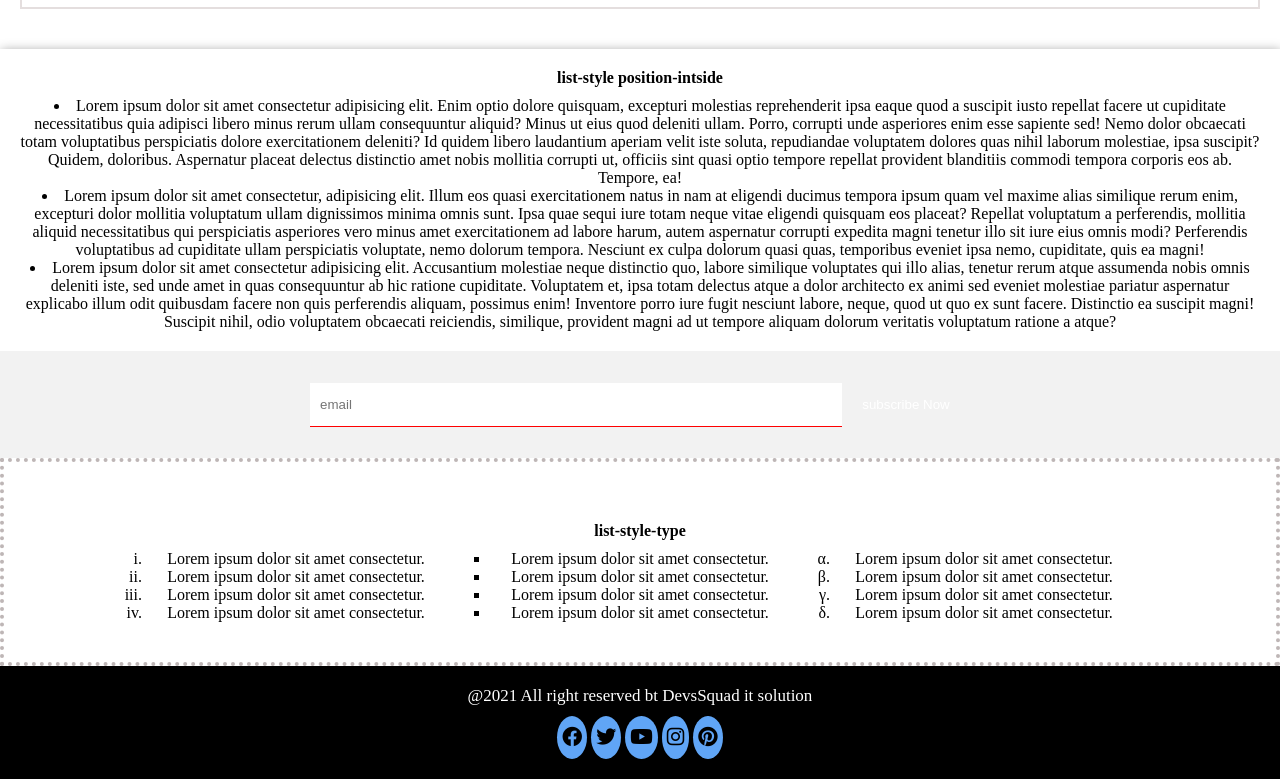
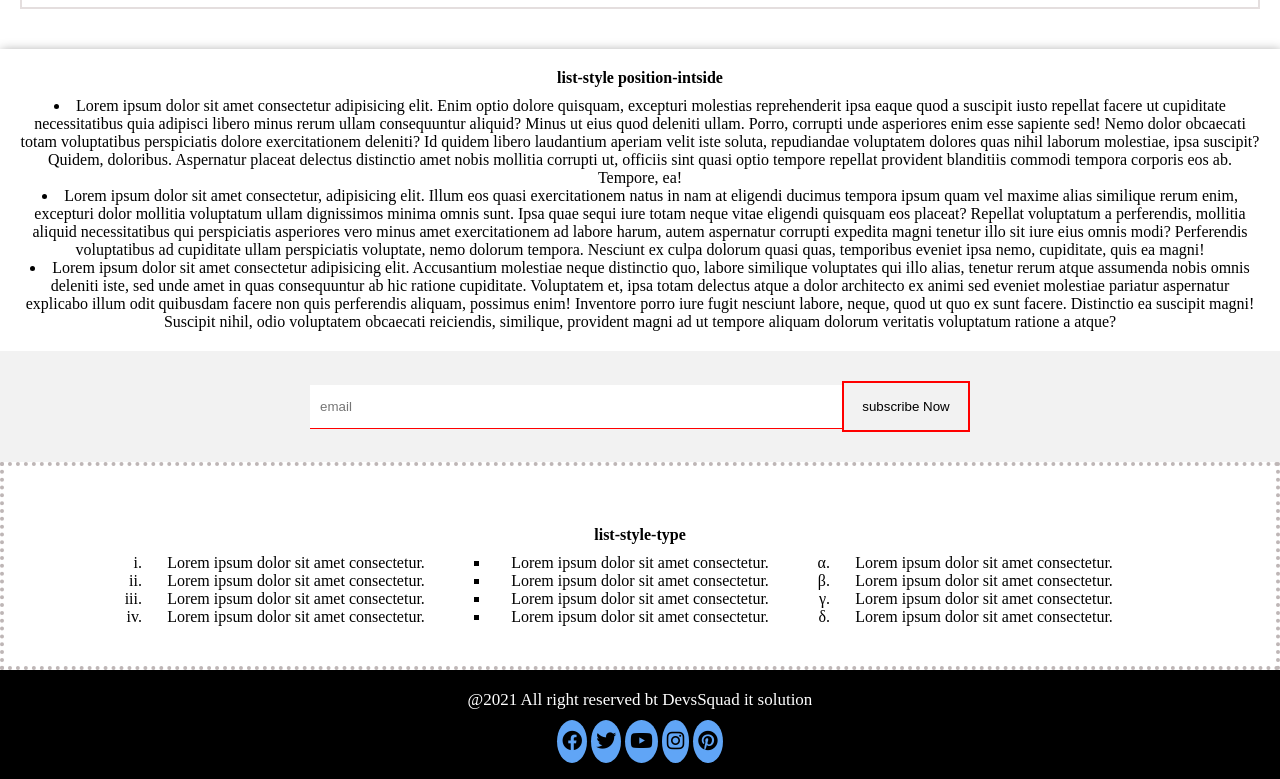
Before and after one commit to Developerssujon/class12, a plain HTML site: page index.html in a window 1280 px wide. In both pictures the pointer is over the input "subscribe Now". Shown: the part 1097-1876 px from the top of the page. Drawn offline with Linux system fonts and the light colour scheme.

Commit message:
Update style.css

```diff
--- a/style.css
+++ b/style.css
@@ -178,6 +178,8 @@ element.style
 }
 .subscribrsction .now:hover{
     background-color: #f2f2f2;
+    color: #000;
+    border: 2px solid red;
 }
 
 /* list style */
```
